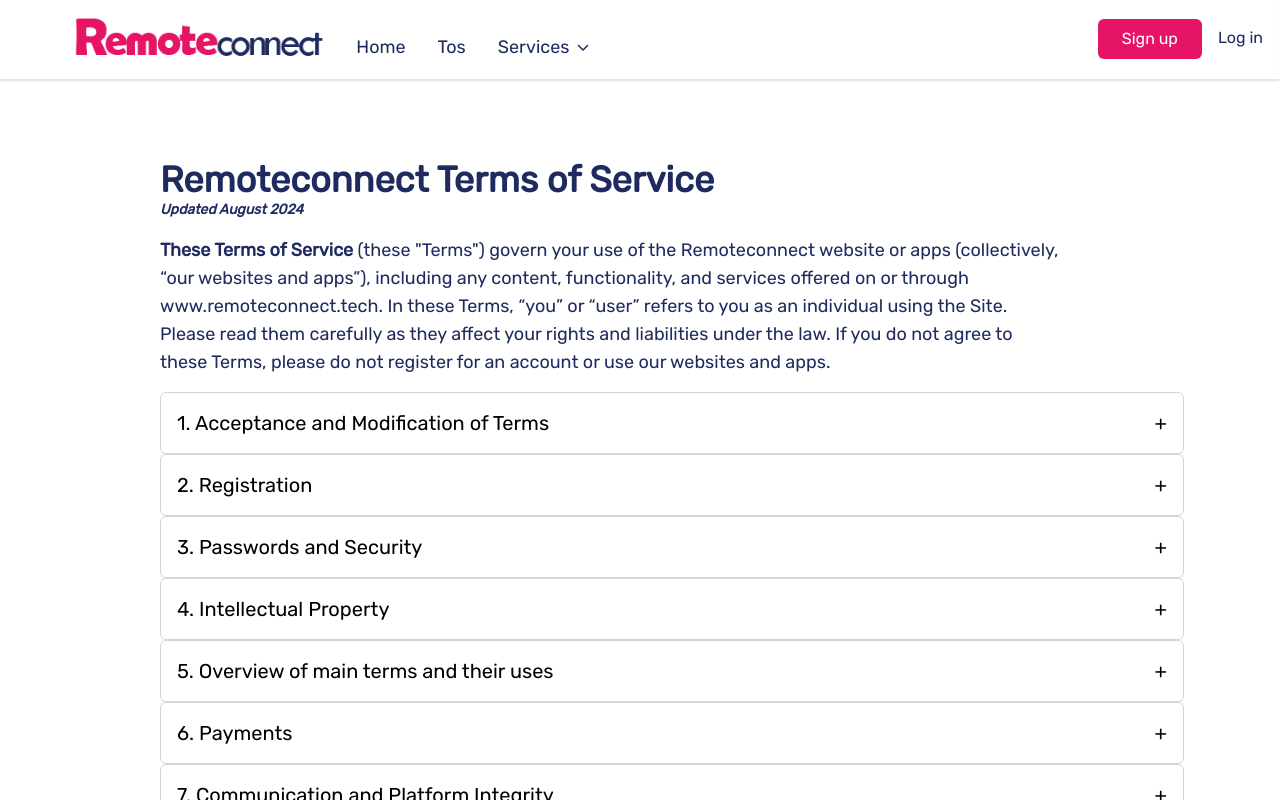
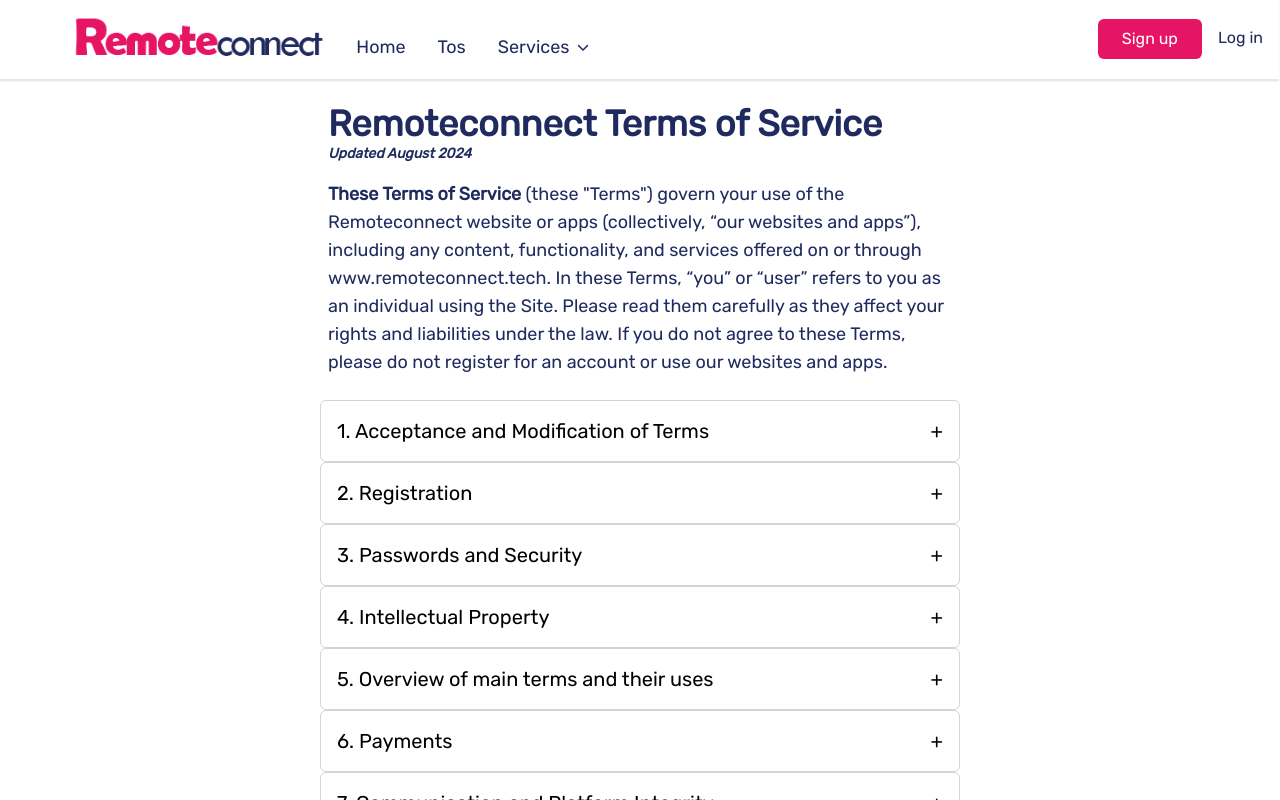
Before and after one commit to burhanmoin1/remoteconnectfrontend, a Next.js app: page /tos in a window 1280 px wide. Shown: the top 800 px of the page. Built offline with nearby package versions, Linux system fonts and the light colour scheme.

Commit message:
adopting a sitewide center approach

```diff
--- a/src/app/components/legalcomps/TosAccordion.tsx
+++ b/src/app/components/legalcomps/TosAccordion.tsx
@@ -16,11 +16,11 @@
   };
 
   return (
-    <div className="flex text-[#1F2B5F] flex-col mt-20 lg:m-40 lg:mb-4 lg:w-[80%] space-y-4">
-      <div className='m-2 xl:m-0 lg:m-0 md:m-4 sm:m-0'>
+    <div className="flex text-[#1F2B5F] flex-col items-center mx-auto mt-24 lg:mb-4 lg:w-[50%] space-y-4">
+      <div className='m-2'>
         <h2 className='font-extrabold text-4xl'>Remoteconnect Terms of Service</h2>
         <p className='font-bold italic text-sm'>Updated August 2024</p>
-        <p className='text-lg mt-4 lg:w-[88%]'>
+        <p className='text-lg mt-4 '>
           <span className='font-bold'>These Terms of Service</span> (these "Terms") govern your use of the Remoteconnect website or apps (collectively, “our websites and apps”), including any content, functionality, and services offered on or through <a href='/'>www.remoteconnect.tech</a>. In these Terms, “you” or “user” refers to you as an individual using the Site. Please read them carefully as they affect your rights and liabilities under the law. If you do not agree to these Terms, please do not register for an account or use our websites and apps.
         </p>
       </div>
```
